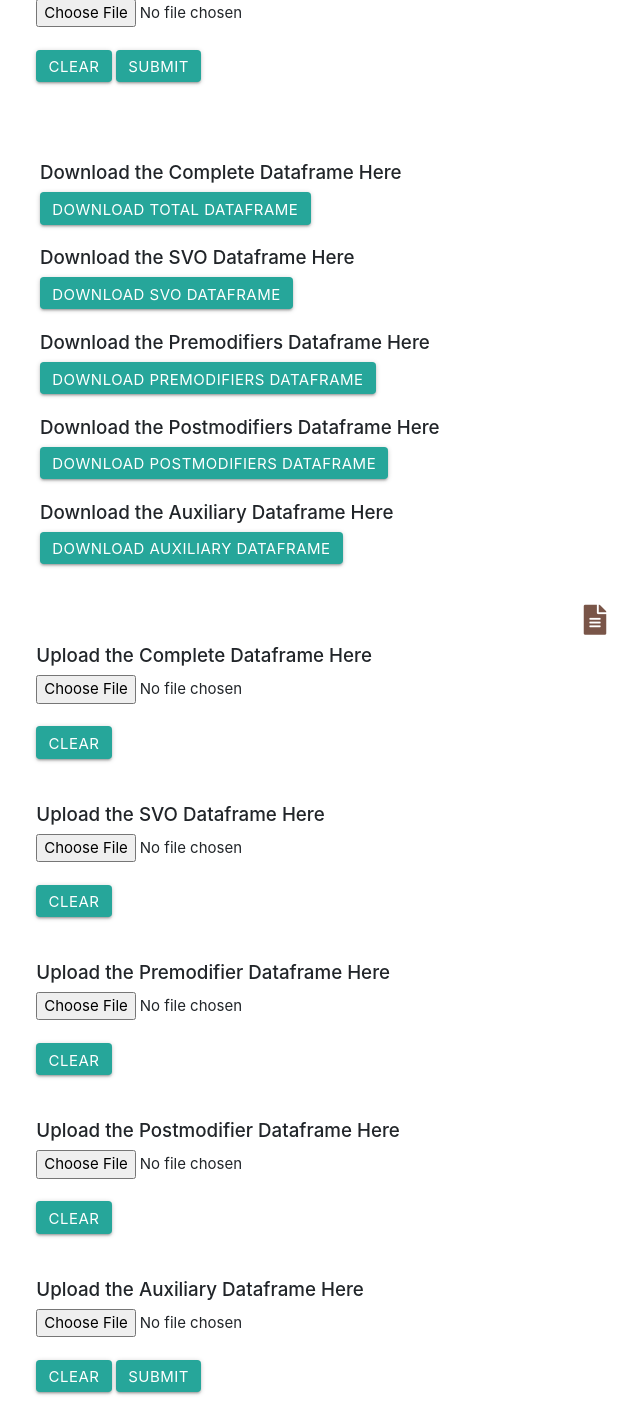
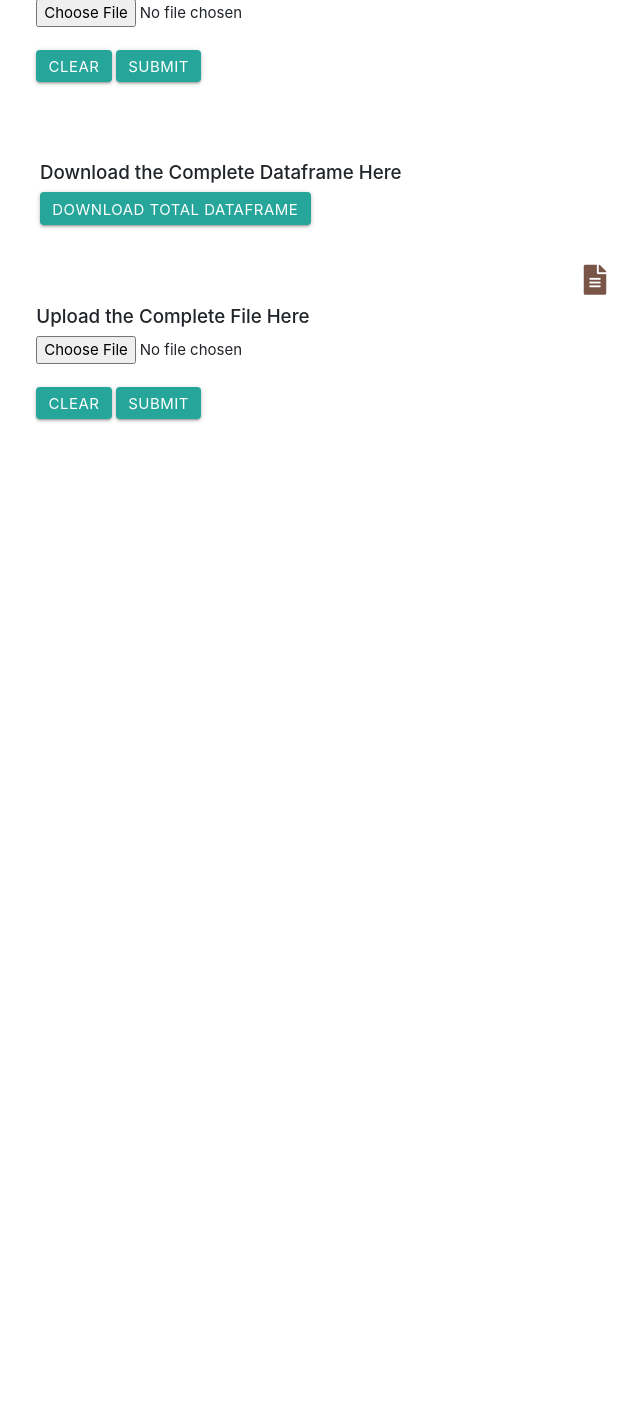
Before and after one commit to YoujingYu99/nlp_bias_visualisation, a Flask app: page / in a window 1280 px wide. Shown: the part 1027-2454 px from the top of the page, without its empty margins (45-685 px from the left). After the commit the page ends 1449 px from the top, so only its background shows below. Run offline with Flask 2, Linux system fonts and the light colour scheme; parts of the project's set-up code (start-up, migrations or seed data) failed here and were passed over; some libraries are stand-ins or nearby versions.

Commit message:
Combining all csv files into a single Excel file to avoid downloading multiple times

```diff
--- a/bias_visualisation_app/routes.py
+++ b/bias_visualisation_app/routes.py
@@ -188,29 +188,31 @@ def detect_corpora():
 def detect_dataframe():
     if request.method == "POST":
         try:
-            dataframe_SVO = request.files['SVO_file']
-            dataframe_premodifier = request.files['premodifier_file']
-            dataframe_postmodifier = request.files['postmodifier_file']
-            dataframe_aux = request.files['aux_file']
-            dataframe_total = request.files['total_file']
+            complete_file = request.files['complete_file']
+            dataframe_SVO = pd.read_excel(complete_file, sheetname='SVO_dataframe')
+            dataframe_premodifier = pd.read_excel(complete_file, sheetname='premodifier_dataframe')
+            dataframe_postmodifier = pd.read_excel(complete_file, sheetname='postmodifier_dataframe')
+            dataframe_aux = pd.read_excel(complete_file, sheetname='aux_dataframe')
+            dataframe_total = pd.read_excel(complete_file, sheetname='total_dataframe')
         except:
             print("error with this line!")
             print(sys.exc_info()[0])
-        input_dataframe_total = pd.read_csv(dataframe_total)
+
+        input_dataframe_total = dataframe_total
         save_obj_user_uploads(input_dataframe_total, name="total_dataframe_user_uploads")
         view_df = frame_from_file(input_dataframe_total)[0]
         token_list, value_list = frame_from_file(input_dataframe_total)[1]
 
-        input_dataframe_SVO = pd.read_csv(dataframe_SVO)
+        input_dataframe_SVO = dataframe_SVO
         save_obj_user_uploads(input_dataframe_SVO, name="SVO_dataframe_user_uploads")
 
-        input_dataframe_premodifier = pd.read_csv(dataframe_premodifier)
+        input_dataframe_premodifier = dataframe_premodifier
         save_obj_user_uploads(input_dataframe_premodifier, name="premodifier_dataframe_user_uploads")
 
-        input_dataframe_postmodifier = pd.read_csv(dataframe_postmodifier)
+        input_dataframe_postmodifier = dataframe_postmodifier
         save_obj_user_uploads(input_dataframe_postmodifier, name="postmodifier_dataframe_user_uploads")
 
-        input_dataframe_aux = pd.read_csv(dataframe_aux)
+        input_dataframe_aux = dataframe_aux
         save_obj_user_uploads(input_dataframe_aux, name="aux_dataframe_user_uploads")
 
         # plot the bar graphs and word clouds
--- a/bias_visualisation_app/templates/index.html
+++ b/bias_visualisation_app/templates/index.html
@@ -93,32 +93,32 @@
 
 
      <h5>Download the Complete Dataframe Here</h5>
-     <a href="{{ url_for('download', df_name='total_dataframe.csv') }}" class="btn btn-small waves-effect waves-light dark-blue lighten-1">Download Total Dataframe</a>
+     <a href="{{ url_for('download', df_name='complete_file.xlsx') }}" class="btn btn-small waves-effect waves-light dark-blue lighten-1">Download Total Dataframe</a>
 {#     <button type="button" onclick="window.location.href='{{ url_for( 'download_total' , filename='total_dataframe.csv' ) }}';" class="btn btn-small waves-effect waves-light dark-blue lighten-1">Download Total Dataframe</button>#}
      </br>
      </br>
 
-     <h5>Download the SVO Dataframe Here</h5>
+{#     <h5>Download the SVO Dataframe Here</h5>#}
 {#     <a href="{{ url_for('download_SVO', filename='SVO_dataframe.csv') }}" class="btn btn-small waves-effect waves-light dark-blue lighten-1">Download SVO Dataframe</a>#}
-     <button type="button" onclick="window.location.href='{{ url_for( 'download' , df_name='SVO_dataframe.csv' ) }}';" class="btn btn-small waves-effect waves-light dark-blue lighten-1">Download SVO Dataframe</button>
-     </br>
-     </br>
-
-     <h5>Download the Premodifiers Dataframe Here</h5>
+{#     <button type="button" onclick="window.location.href='{{ url_for( 'download' , df_name='SVO_dataframe.csv' ) }}';" class="btn btn-small waves-effect waves-light dark-blue lighten-1">Download SVO Dataframe</button>#}
+{#     </br>#}
+{#     </br>#}
+{##}
+{#     <h5>Download the Premodifiers Dataframe Here</h5>#}
 {#     <a href="{{ url_for('download_premodifier', filename='premodifier_dataframe.csv') }}" class="btn btn-small waves-effect waves-light dark-blue lighten-1">Download premodifier Dataframe</a>#}
-     <button type="button" onclick="window.location.href='{{ url_for( 'download' , df_name='premodifier_dataframe.csv' ) }}';" class="btn btn-small waves-effect waves-light dark-blue lighten-1">Download Premodifiers Dataframe</button>
-     </br>
-     </br>
-     <h5>Download the Postmodifiers Dataframe Here</h5>
+{#     <button type="button" onclick="window.location.href='{{ url_for( 'download' , df_name='premodifier_dataframe.csv' ) }}';" class="btn btn-small waves-effect waves-light dark-blue lighten-1">Download Premodifiers Dataframe</button>#}
+{#     </br>#}
+{#     </br>#}
+{#     <h5>Download the Postmodifiers Dataframe Here</h5>#}
 {#     <a href="{{ url_for('download_premodifier', filename='premodifier_dataframe.csv') }}" class="btn btn-small waves-effect waves-light dark-blue lighten-1">Download premodifier Dataframe</a>#}
-     <button type="button" onclick="window.location.href='{{ url_for( 'download' , df_name='postmodifier_dataframe.csv' ) }}';" class="btn btn-small waves-effect waves-light dark-blue lighten-1">Download Postmodifiers Dataframe</button>
-     </br>
-     </br>
-     <h5>Download the Auxiliary Dataframe Here</h5>
+{#     <button type="button" onclick="window.location.href='{{ url_for( 'download' , df_name='postmodifier_dataframe.csv' ) }}';" class="btn btn-small waves-effect waves-light dark-blue lighten-1">Download Postmodifiers Dataframe</button>#}
+{#     </br>#}
+{#     </br>#}
+{#     <h5>Download the Auxiliary Dataframe Here</h5>#}
 {#     <a href="{{ url_for('download_premodifier', filename='premodifier_dataframe.csv') }}" class="btn btn-small waves-effect waves-light dark-blue lighten-1">Download premodifier Dataframe</a>#}
-     <button type="button" onclick="window.location.href='{{ url_for( 'download' , df_name='aux_dataframe.csv' ) }}';" class="btn btn-small waves-effect waves-light dark-blue lighten-1">Download Auxiliary Dataframe</button>
-     </br>
-     </br>
+{#     <button type="button" onclick="window.location.href='{{ url_for( 'download' , df_name='aux_dataframe.csv' ) }}';" class="btn btn-small waves-effect waves-light dark-blue lighten-1">Download Auxiliary Dataframe</button>#}
+{#     </br>#}
+{#     </br>#}
 
      <!--Upload SVO and Total Dataframe-->
      <div class="row">
@@ -126,43 +126,43 @@
           <div class="icon-block">
             <h2 class="center brown-text"><i class="fas fa-file-alt"></i></h2>
             <form enctype="multipart/form-data" method="POST" action="/detect_dataframe">
-                <h5>Upload the Complete Dataframe Here</h5>
-                <input type="file" name="total_file" placeholder="Upload Total Datarame Here" required="true">
+                <h5>Upload the Complete File Here</h5>
+                <input type="file" name="complete_file" placeholder="Upload Complete File Here" required="true">
                 </br>
                 </br>
                 <button class="btn btn-small waves-effect waves-light dark-blue lighten-1" type="reset">Clear</button>
-                </br>
-                </br>
-                </br>
-                <h5>Upload the SVO Dataframe Here</h5>
-                <input type="file" name="SVO_file" placeholder="Upload SVO Dataframe Here" required="true">
-                </br>
-                </br>
-                <button class="btn btn-small waves-effect waves-light dark-blue lighten-1" type="reset">Clear</button>
-                </br>
-                </br>
-                </br>
-                <h5>Upload the Premodifier Dataframe Here</h5>
-                <input type="file" name="premodifier_file" placeholder="Upload Premodifier Dataframe Here" required="true">
-                </br>
-                </br>
-                <button class="btn btn-small waves-effect waves-light dark-blue lighten-1" type="reset">Clear</button>
-                </br>
-                </br>
-                </br>
-                <h5>Upload the Postmodifier Dataframe Here</h5>
-                <input type="file" name="postmodifier_file" placeholder="Upload Postmodifier Dataframe Here" required="true">
-                </br>
-                </br>
-                <button class="btn btn-small waves-effect waves-light dark-blue lighten-1" type="reset">Clear</button>
-                </br>
-                </br>
-                </br>
-                <h5>Upload the Auxiliary Dataframe Here</h5>
-                <input type="file" name="aux_file" placeholder="Upload Auxiliary Dataframe Here" required="true">
-                </br>
-                </br>
-                <button class="btn btn-small waves-effect waves-light dark-blue lighten-1" type="reset">Clear</button>
+{#                </br>#}
+{#                </br>#}
+{#                </br>#}
+{#                <h5>Upload the SVO Dataframe Here</h5>#}
+{#                <input type="file" name="SVO_file" placeholder="Upload SVO Dataframe Here" required="true">#}
+{#                </br>#}
+{#                </br>#}
+{#                <button class="btn btn-small waves-effect waves-light dark-blue lighten-1" type="reset">Clear</button>#}
+{#                </br>#}
+{#                </br>#}
+{#                </br>#}
+{#                <h5>Upload the Premodifier Dataframe Here</h5>#}
+{#                <input type="file" name="premodifier_file" placeholder="Upload Premodifier Dataframe Here" required="true">#}
+{#                </br>#}
+{#                </br>#}
+{#                <button class="btn btn-small waves-effect waves-light dark-blue lighten-1" type="reset">Clear</button>#}
+{#                </br>#}
+{#                </br>#}
+{#                </br>#}
+{#                <h5>Upload the Postmodifier Dataframe Here</h5>#}
+{#                <input type="file" name="postmodifier_file" placeholder="Upload Postmodifier Dataframe Here" required="true">#}
+{#                </br>#}
+{#                </br>#}
+{#                <button class="btn btn-small waves-effect waves-light dark-blue lighten-1" type="reset">Clear</button>#}
+{#                </br>#}
+{#                </br>#}
+{#                </br>#}
+{#                <h5>Upload the Auxiliary Dataframe Here</h5>#}
+{#                <input type="file" name="aux_file" placeholder="Upload Auxiliary Dataframe Here" required="true">#}
+{#                </br>#}
+{#                </br>#}
+{#                <button class="btn btn-small waves-effect waves-light dark-blue lighten-1" type="reset">Clear</button>#}
                 <button class="btn btn-small waves-effect waves-light dark-blue lighten-1" type="submit">Submit</button>
 
             </form>
--- a/bias_visualisation_app/utils/functions.py
+++ b/bias_visualisation_app/utils/functions.py
@@ -1,6 +1,7 @@
 import os
 import sys
 from os import path
+from os import listdir
 from io import open
 from conllu import parse, parse_incr
 import csv
@@ -1078,6 +1079,18 @@ def save_obj_user_uploads(obj, name):
     obj.to_csv(df_path, index=False)
 
 
+
+def concat_csv_excel():
+    path_parent = os.path.dirname(os.getcwd())
+    csv_path = os.path.join(path_parent, 'static', 'user_downloads')
+    writer = pd.ExcelWriter(os.path.join(csv_path, 'complete_file.xlsx'))  # Arbitrary output name
+    csvfiles = [f for f in listdir(csv_path) if os.path.isfile(os.path.join(csv_path, f))]
+    print(csvfiles)
+    for csvfilename in csvfiles:
+        df = pd.read_csv(os.path.join(csv_path, csvfilename))
+        df.to_excel(writer, sheet_name=os.path.splitext(csvfilename)[0])
+    writer.save()
+
 def load_obj(name):
     path_parent = os.path.dirname(os.getcwd())
     save_df_path = os.path.join(path_parent, 'visualising_data_bias', 'bias_visualisation_app','static', name)
@@ -1141,6 +1154,8 @@ def generate_bias_values(input_data):
 
     aux_df = determine_gender_aux(input_data)
     save_obj_text(aux_df, name='aux_dataframe')
+
+    concat_csv_excel()
 
 
 def frame_from_file(view_df):
```
Also changed, not shown: bias_visualisation_app/utils/test_csv_concat.py (added, +18 -0 lines).
